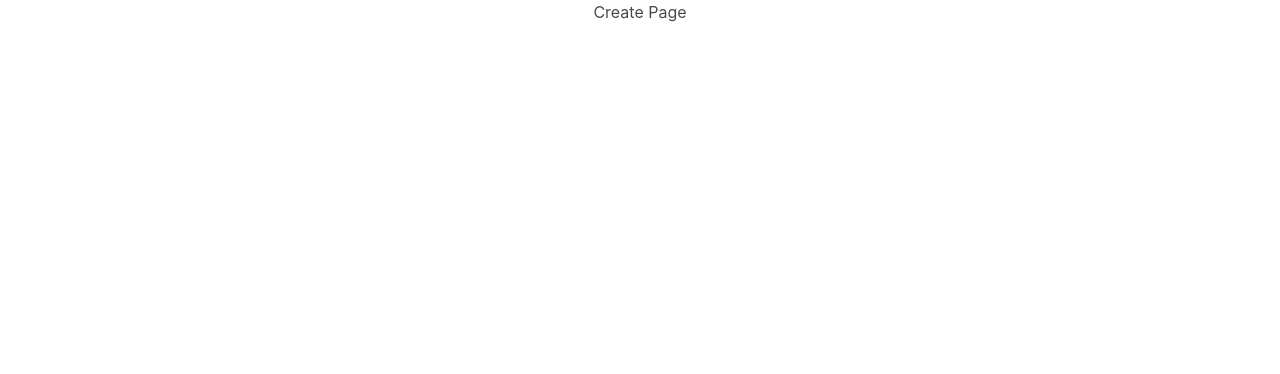
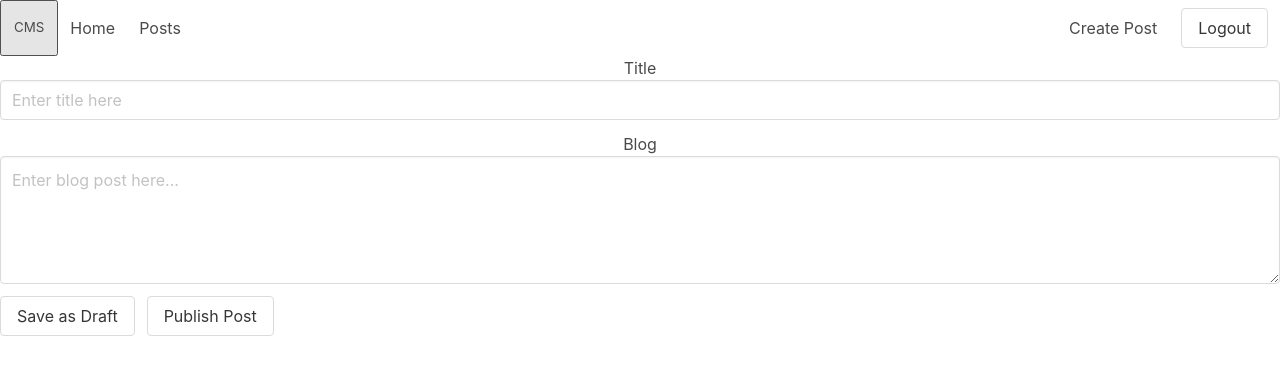
Before and after one commit to amandakso/odin-blog-cms, a React (Create React App) app: page /create in a window 1280 px wide. Shown: the top 374 px of the page. Built offline with nearby package versions, Linux system fonts and the light colour scheme; sample sign-in values are in the browser's storage.

Commit message:
send http post request to create new post

```diff
--- a/src/components/Create.js
+++ b/src/components/Create.js
@@ -1,9 +1,104 @@
-import React from "react";
+import React, { useState } from "react";
+import { useNavigate } from "react-router-dom";
+
+import Navbar from "./Navbar";
 
 const Create = () => {
+  const [title, setTitle] = useState("");
+  const [content, setContent] = useState("");
+  const [errors, setErrors] = useState(null);
+
+  const navigate = useNavigate();
+
+  const createPost = async (e, status) => {
+    e.preventDefault();
+    let token = sessionStorage.getItem("token");
+    if (!token) {
+      alert("Error with user access");
+    } else {
+      try {
+        let res = await fetch("http://localhost:3000/blog/posts", {
+          method: "POST",
+          mode: "cors",
+          headers: {
+            "Content-Type": "application/json",
+            Authorization: `bearer ${token}`,
+          },
+          body: JSON.stringify({
+            title: title,
+            content: content,
+            published: status.publish_status,
+          }),
+        });
+        let resJson = await res.json();
+
+        if (res.status === 200) {
+          if (resJson.errors) {
+            setErrors(resJson.errors);
+          }
+          if (resJson.error) {
+            alert(resJson.error);
+          }
+          if (resJson.message) {
+            alert(resJson.message);
+            setErrors(null);
+            navigate("/");
+          }
+        } else {
+          console.log("An error occurred");
+        }
+      } catch (err) {
+        console.log(err);
+      }
+    }
+  };
+
   return (
     <div>
-      <h1>Create Page</h1>
+      <Navbar />
+      <form>
+        <div className="field">
+          <label>Title</label>
+          <div className="control">
+            <input
+              className="input"
+              type="text"
+              value={title}
+              onChange={(e) => setTitle(e.target.value)}
+              placeholder="Enter title here"
+            />
+          </div>
+        </div>
+        <div className="field">
+          <label>Blog</label>
+          <div className="control">
+            <textarea
+              className="textarea"
+              value={content}
+              placeholder="Enter blog post here..."
+              onChange={(e) => setContent(e.target.value)}
+            ></textarea>
+          </div>
+        </div>
+        <div className="field is-grouped">
+          <div className="control">
+            <button
+              className="button"
+              onClick={(e) => createPost(e, { publish_status: "false" })}
+            >
+              Save as Draft
+            </button>
+          </div>
+          <div className="control">
+            <button
+              className="button"
+              onClick={(e) => createPost(e, { publish_status: "true" })}
+            >
+              Publish Post
+            </button>
+          </div>
+        </div>
+      </form>
     </div>
   );
 };
```
